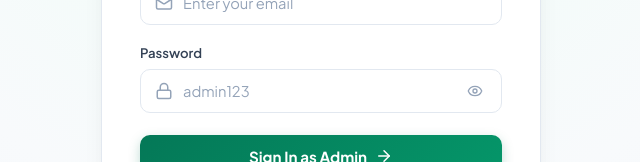
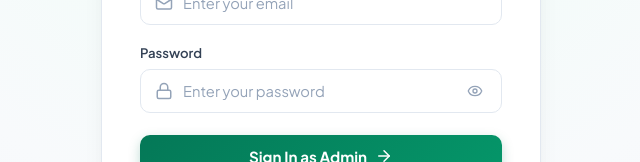
Before and after one commit to naveen3831/Speshway-All-In-One-ERP, a React (Vite) app in the folder client/: page /admin in a window 1280 px wide. Shown: the part 375-537 px from the top of the page, without its empty margins (319-959 px from the left). Built offline with nearby package versions, Linux system fonts and the light colour scheme; no server answers.

Commit message:
fix(admin): replace 'admin123' password placeholder with 'Enter your password'

```diff
--- a/client/src/pages/admin/AdminLogin.jsx
+++ b/client/src/pages/admin/AdminLogin.jsx
@@ -147,7 +147,7 @@ export const AdminLogin = () => {
                 id="admin-password"
                 type={showPassword ? 'text' : 'password'}
                 required
-                placeholder="admin123"
+                placeholder="Enter your password"
                 value={password}
                 onChange={(e) => setPassword(e.target.value)}
                 className="pro-text-input"
```
